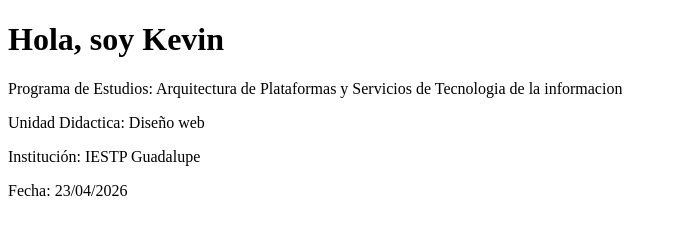
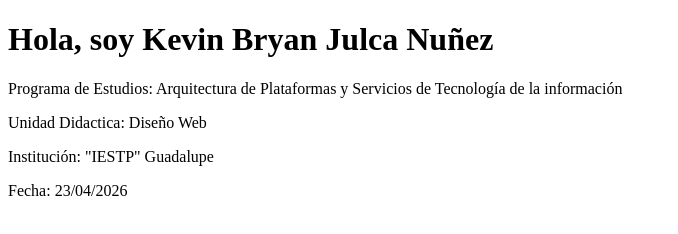
Before and after one commit to yeism34-boop/mi-primera-web, a plain HTML site: page index.html in a window 1280 px wide. Shown: the whole page, without its empty margins (0-678 px from the left). Drawn offline with Linux system fonts and the light colour scheme.

Commit message:
Update index.html

```diff
--- a/index.html
+++ b/index.html
@@ -2,13 +2,13 @@
 <html lang="es">
 <head>
     <meta charset="UTF-8">
-    <title>Mi primera web</title>
+    <title>Mi Primera Pagina Web</title>
 </head>
 <body>
-    <h1>Hola, soy Kevin</h1>
-    <p>Programa de Estudios: Arquitectura de Plataformas y Servicios de Tecnologia de la informacion</p>
-    <p>Unidad Didactica: Diseño web</p>
-    <p>Institución: IESTP Guadalupe</p>
+    <h1>Hola, soy Kevin Bryan Julca Nuñez</h1>
+    <p>Programa de Estudios: Arquitectura de Plataformas y Servicios de Tecnología de la información</p>
+    <p>Unidad Didactica: Diseño Web</p>
+    <p>Institución: "IESTP" Guadalupe</p>
     <p>Fecha: 23/04/2026</p>
 </body>
 </html>
```
